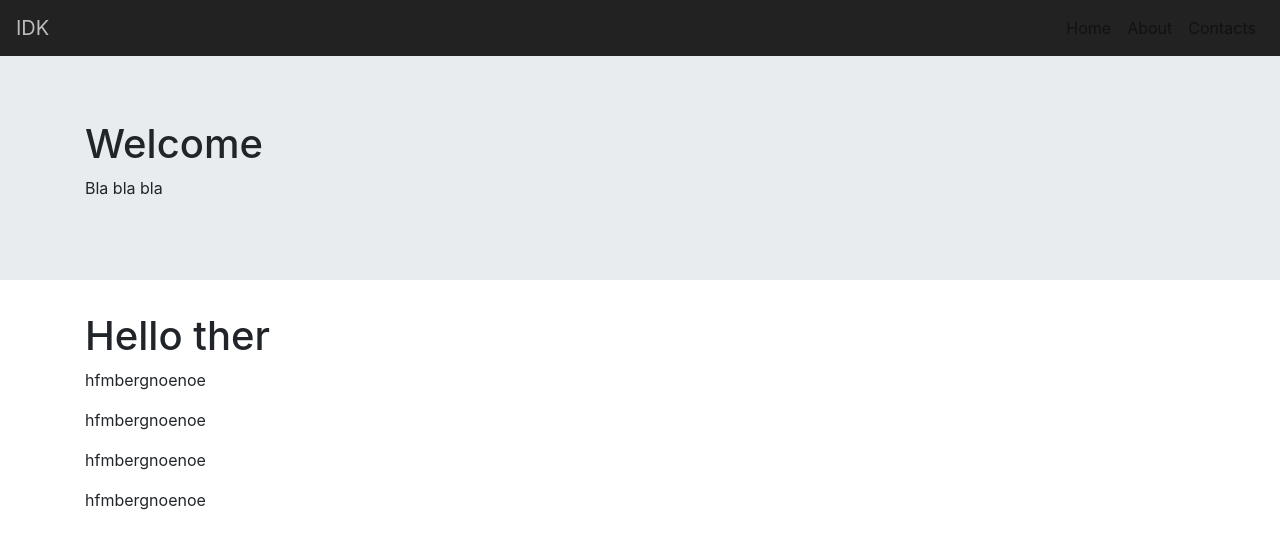
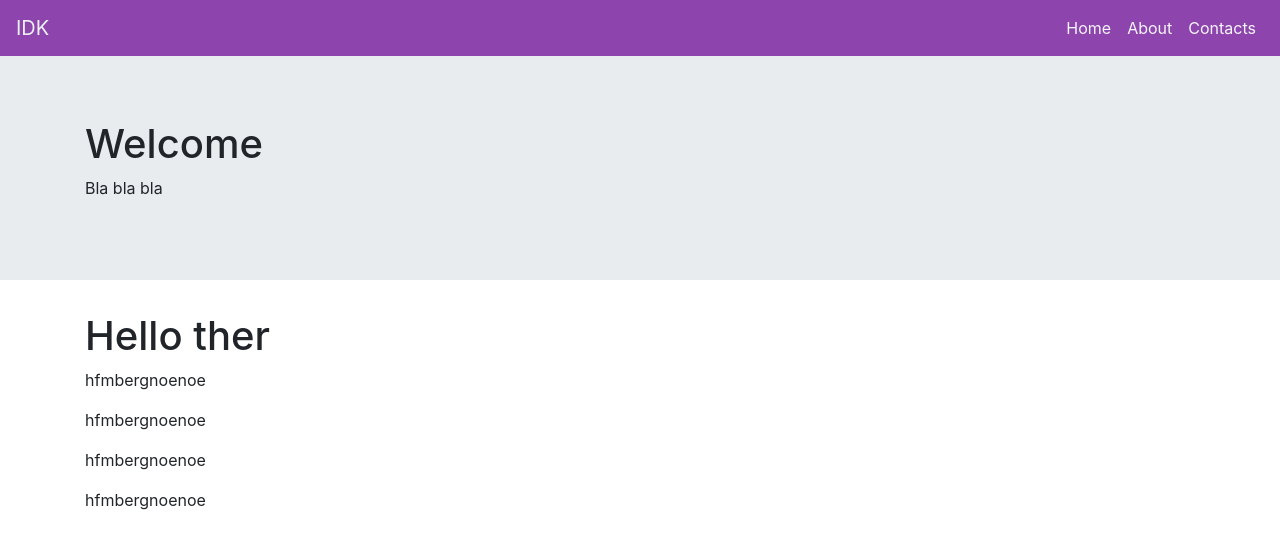
Before and after one commit to WhiteGoldPanda/Wunderman-Thompson, a React (Create React App) app: page / in a window 1280 px wide. Shown: the top 548 px of the page. Built offline with nearby package versions, Linux system fonts and the light colour scheme.

Commit message:
Nav Bar changed

```diff
--- a/src/Components/NaviBar.js
+++ b/src/Components/NaviBar.js
@@ -4,14 +4,17 @@ import styled from "styled-components";
 
 const Styles = styled.div`
   .navbar {
-    background-color: #222;
+    background-color: #8e44ad;
   }
   .navbar-brand,
-  .navbar-nav .navbar-link {
-    color: #bbb;
+  .navbar-nav {
+    color: #ecf0f1;
 
     &: hover {
-      color: white;
+      color: #ecf0f1;
+    }
+    .nav-bar-custom {
+      color: #f5f6fa;
     }
   }
 `;
@@ -24,13 +27,19 @@ export const NaviBar = () => (
       <Navbar.Collapse id="basic-navbar-nav">
         <Nav className="ml-auto">
           <Nav.Item>
-            <Nav.Link href="/">Home</Nav.Link>
+            <Nav.Link href="/" className="nav-bar-custom">
+              Home
+            </Nav.Link>
           </Nav.Item>
           <Nav.Item>
-            <Nav.Link href="/about">About</Nav.Link>
+            <Nav.Link href="/about" className="nav-bar-custom">
+              About
+            </Nav.Link>
           </Nav.Item>
           <Nav.Item>
-            <Nav.Link href="/contacts">Contacts</Nav.Link>
+            <Nav.Link href="/contacts" className="nav-bar-custom">
+              Contacts
+            </Nav.Link>
           </Nav.Item>
         </Nav>
       </Navbar.Collapse>
```
Also changed, not shown: src/Components/apiPost.js (added, +27 -0 lines).
